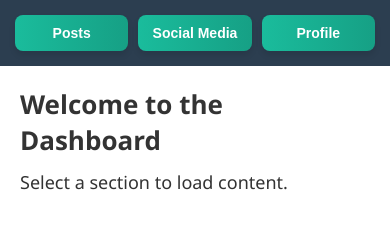
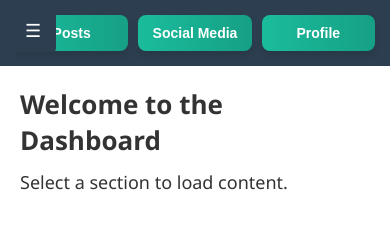
Before and after one commit to Djeufo/frontend-plani-poste, a plain HTML site: page index.html in a window 390 px wide. Drawn offline with Linux system fonts and the light colour scheme; a web font is replaced by a local one.

Commit message:
add toggle open close

```diff
--- a/css/dashbaord.css
+++ b/css/dashbaord.css
@@ -90,3 +90,40 @@ main p {
     border-left: none;
   }
 }
+
+/* Add this at the end of your CSS file */
+
+#sidebar {
+  transition: transform 0.3s ease;
+}
+
+#sidebar.closed {
+  transform: translateX(-100%);
+  position: absolute;
+  left: 0;
+  top: 0;
+  height: 100%;
+  z-index: 999;
+}
+
+#toggleSidebar {
+  background: #2c3e50;
+  color: white;
+  border: none;
+  padding: 10px 15px;
+  font-size: 18px;
+  cursor: pointer;
+  border-radius: 4px;
+}
+
+@media (max-width: 768px) {
+  #sidebar.closed {
+    transform: translateY(-100%);
+    width: 100%;
+  }
+
+  #toggleSidebar {
+    top: 10px;
+    left: 10px;
+  }
+}
--- a/index.html
+++ b/index.html
@@ -10,8 +10,16 @@
     />
     <link rel="stylesheet" href="/css/dashbaord.css" />
   </head>
+
   <body>
-    <nav>
+    <button
+      id="toggleSidebar"
+      style="position: absolute; top: 10px; left: 10px; z-index: 1000"
+    >
+      ☰
+    </button>
+
+    <nav id="sidebar">
       <button onclick="loadSection('/sections/posts.html')">Posts</button>
       <button onclick="loadSection('/sections/socialMedia.html')">
         Social Media
@@ -21,7 +29,6 @@
 
     <main id="content"></main>
 
-    <!-- External JavaScript file -->
     <script src="/js/dashbord.js"></script>
   </body>
 </html>
--- a/js/dashbord.js
+++ b/js/dashbord.js
@@ -19,3 +19,9 @@ function loadSection(file) {
 window.addEventListener("DOMContentLoaded", () => {
   loadSection("/sections/home.html");
 });
+
+// Existing loadSection function...
+
+document.getElementById("toggleSidebar").addEventListener("click", () => {
+  document.getElementById("sidebar").classList.toggle("closed");
+});
```
